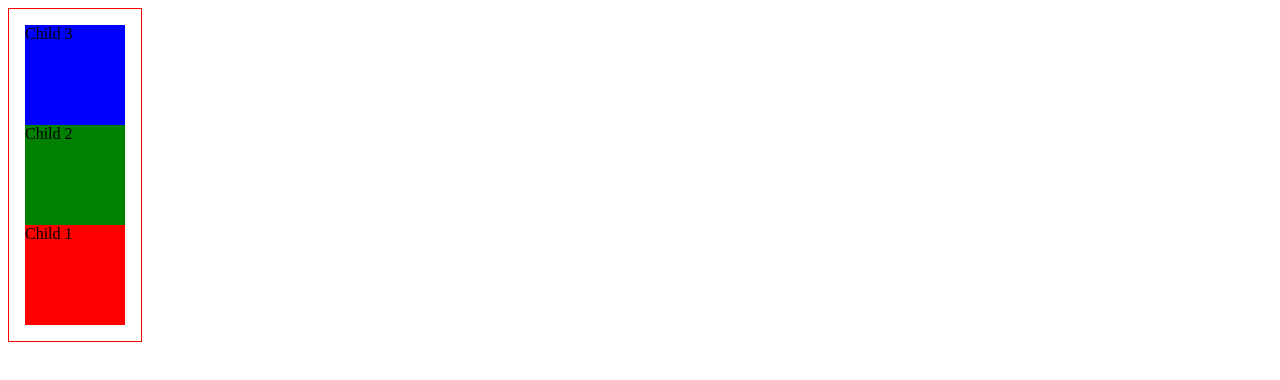
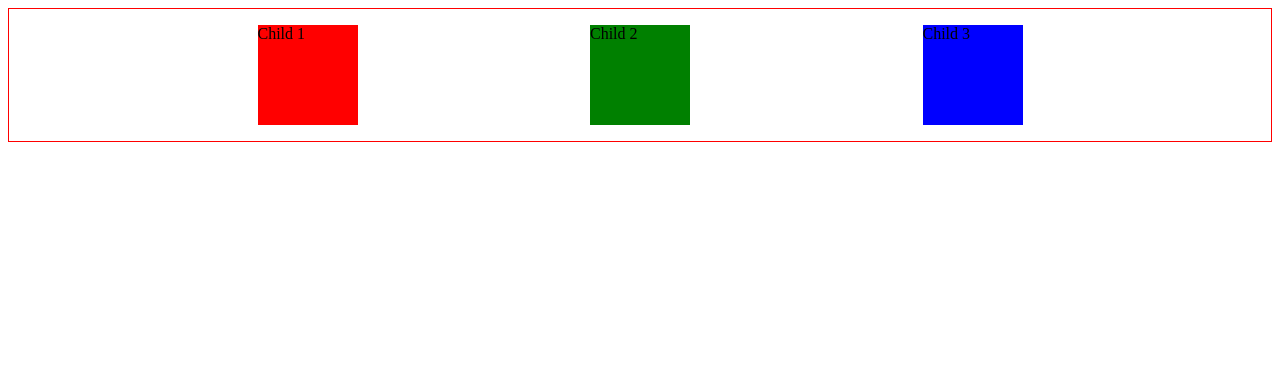
Before and after one commit to Techie-Tessie/Flex-Box, a plain HTML site: page index.html in a window 1280 px wide. Drawn offline with Linux system fonts and the light colour scheme.

Commit message:
Feat - Added code for lecture 2

```diff
--- a/style.css
+++ b/style.css
@@ -1,11 +1,10 @@
 .container{
     border: 1px solid red;
-    width: fit-content;
+    /* width: fit-content; */
     padding: 1rem;
     display: flex;
-    flex-direction: column-reverse
-
-    ;
+    flex-direction: row;
+    justify-content: space-evenly;
 }
 
 .child-1{
```
